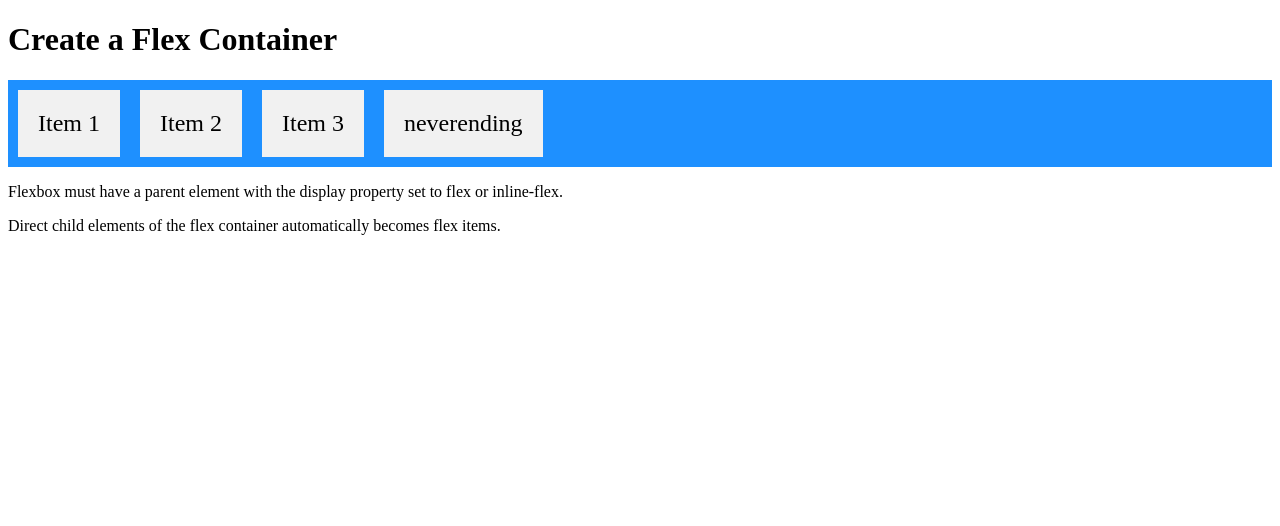
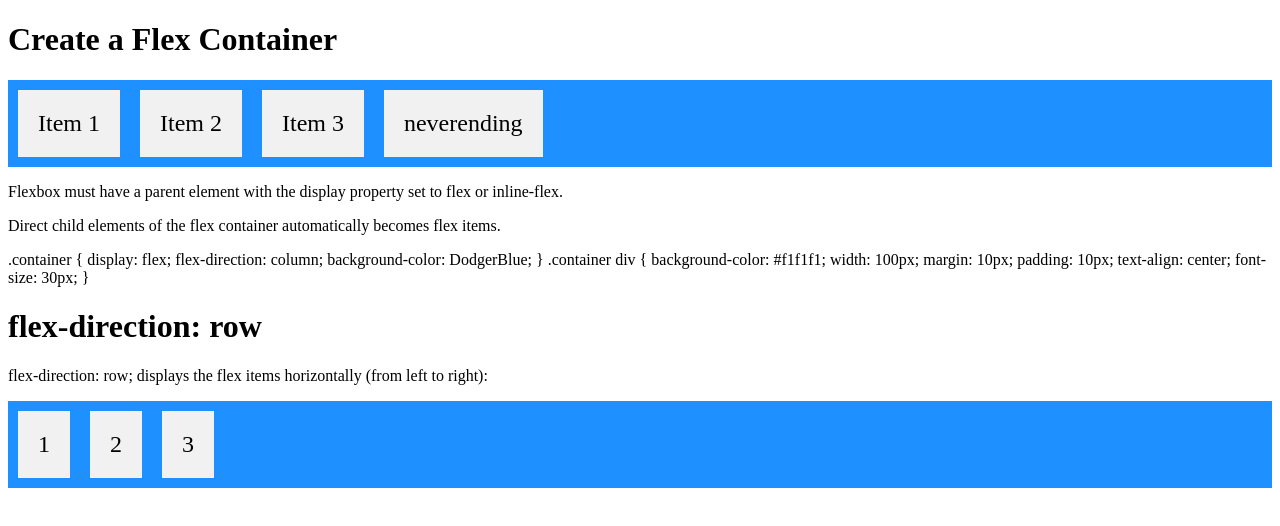
Before and after one commit to asfiyasiddiqui930/webDevz, a plain HTML site: page CSS/learning flex .html in a window 1280 px wide. Drawn offline with Linux system fonts and the light colour scheme.

Commit message:
flexdirection

```diff
--- a/CSS/learning flex .html
+++ b/CSS/learning flex .html
@@ -28,6 +28,32 @@
 
 <p>Flexbox must have a parent element with the display property set to flex or inline-flex.</p>
 <p>Direct child elements of the flex container automatically becomes flex items.</p>
+.container {
+  display: flex;
+  flex-direction: column;
+  background-color: DodgerBlue;
+}
 
+.container div {
+  background-color: #f1f1f1;
+  width: 100px;
+  margin: 10px;
+  padding: 10px;
+  text-align: center;
+  font-size: 30px;
+}
+</style>
+</head>
+<body>
+
+<h1>flex-direction: row</h1>
+
+<p>flex-direction: row; displays the flex items horizontally (from left to right):</p>
+
+<div class="container">
+  <div>1</div>
+  <div>2</div>
+  <div>3</div>
+</div>
 </body>
 </html>
```
